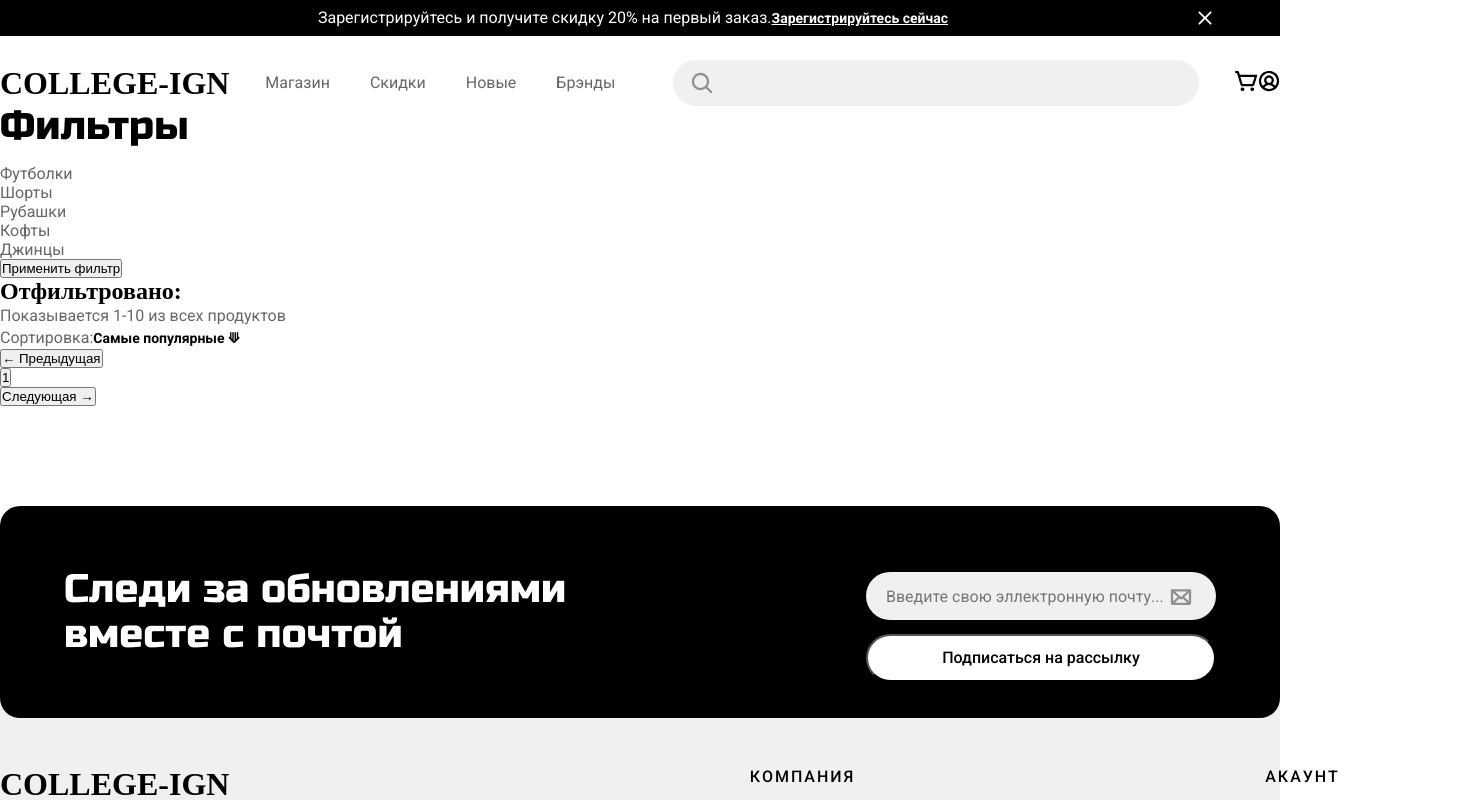
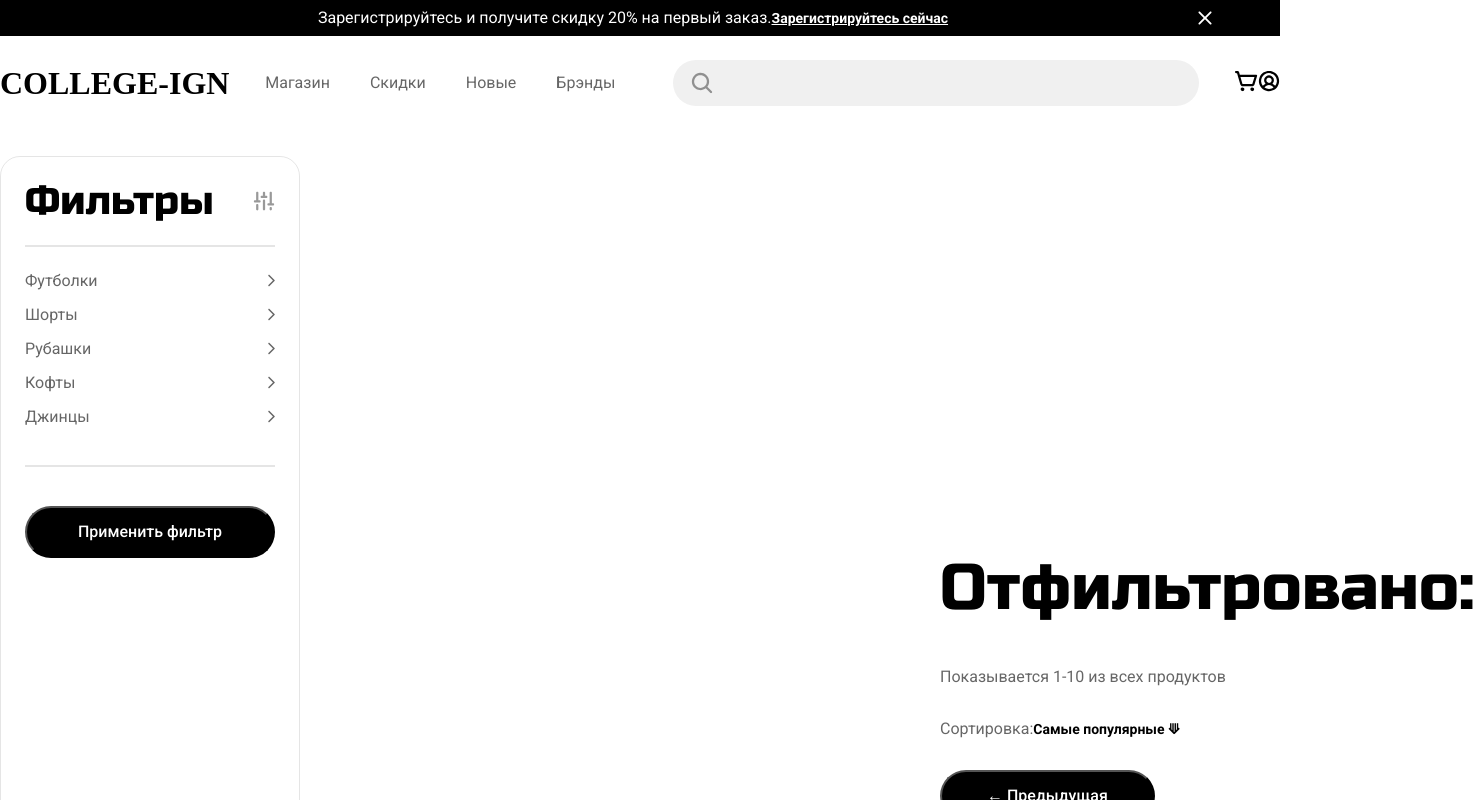
Before and after one commit to p1gnat/college-clothes-shop, a React (Vite) app in the folder client/: page /shop in a window 1280 px wide. Shown: the top 800 px of the page, 1474 px wide, since content can reach past the window. Built offline with nearby package versions, Linux system fonts and the light colour scheme; a web font is replaced by a local one.

Commit message:
Filter components in the shop page

```diff
--- /dev/null
+++ b/client/src/components/ShopComponents/Filter.css
@@ -0,0 +1,41 @@
+.filters {
+  margin-top: 50px;
+  width: 300px;
+  height: 1220px;
+
+  padding: 24px;
+  border: 1px solid #0000001a;
+  border-radius: 20px;
+}
+
+.top-filter {
+  display: flex;
+  justify-content: space-between;
+  align-items: center;
+  flex-flow: row;
+}
+
+.top-filter img {
+  cursor: pointer;
+}
+
+.lines {
+  display: block;
+  max-width: 250px;
+  height: 1px;
+
+  border: 1px solid #0000001a;
+
+  margin: 24px 0;
+}
+
+.all-filters {
+  display: flex;
+  flex-flow: column;
+  gap: 15px;
+}
+
+.filter {
+  display: flex;
+  justify-content: space-between;
+}
--- /dev/null
+++ b/client/src/components/ShopComponents/Filter.jsx
@@ -0,0 +1,40 @@
+import React from "react";
+import "./Filter.css";
+
+const Filter = () => {
+  return (
+    <section className="filters">
+      <div className="top-filter">
+        <h2>Фильтры</h2>
+        <img src="./InShop/Misc.svg" alt="Остальное" />
+      </div>
+      <span className="lines"></span>
+      <div className="all-filters">
+        <div className="filter">
+          <a href="">Футболки</a>
+          <img src="./InShop/arrow-shop.svg" alt="" />
+        </div>
+        <div className="filter">
+          <a href="">Шорты</a>
+          <img src="./InShop/arrow-shop.svg" alt="" />
+        </div>
+        <div className="filter">
+          <a href="">Рубашки</a>
+          <img src="./InShop/arrow-shop.svg" alt="" />
+        </div>
+        <div className="filter">
+          <a href="">Кофты</a>
+          <img src="./InShop/arrow-shop.svg" alt="" />
+        </div>
+        <div className="filter">
+          <a href="">Джинцы</a>
+          <img src="./InShop/arrow-shop.svg" alt="" />
+        </div>
+        <span className="lines"></span>
+        <button className="shop-button">Применить фильтр</button>
+      </div>
+    </section>
+  );
+};
+
+export default Filter;
--- a/client/src/pageStyles/Shop.css
+++ b/client/src/pageStyles/Shop.css
@@ -0,0 +1,6 @@
+.main {
+  display: flex;
+  justify-content: space-between;
+  margin: auto;
+  width: 1440px;
+}
--- a/client/src/pages/Login.jsx
+++ b/client/src/pages/Login.jsx
@@ -70,7 +70,7 @@ const Wrapper = styled.div`
   height: 100vh;
   display: flex;
   flex-direction: column;
-  justify-content: center; /* Centers content vertically */
+  justify-content: center;
   background-color: white;
 `;
 
--- a/client/src/pages/Register.jsx
+++ b/client/src/pages/Register.jsx
@@ -4,7 +4,7 @@ import { yupResolver } from "@hookform/resolvers/yup";
 import * as yup from "yup";
 import { NavLink } from "react-router";
 import axios from "axios";
-import { useMutation, useQueryClient } from "@tanstack/react-query";
+import { useMutation } from "@tanstack/react-query";
 
 const H1 = styled.h1`
   font-family: Noto Sans;
@@ -72,7 +72,7 @@ const Wrapper = styled.div`
   height: 100vh;
   display: flex;
   flex-direction: column;
-  justify-content: center; /* Centers content vertically */
+  justify-content: center;
 
   background-color: white;
 `;
@@ -109,7 +109,7 @@ const Input = styled.input`
   background-color: #00000021;
 
   &:focus {
-    outline: none; /* Removes the default focus border */
+    outline: none;
   }
 `;
 
@@ -174,7 +174,6 @@ const Register = () => {
   const sendRegister = async (data) => {
     try {
       console.log(data);
-      // put url
       await axios.post("/url", {
         email: data.email,
         password: data.password,
--- a/client/src/pages/Shop.jsx
+++ b/client/src/pages/Shop.jsx
@@ -3,41 +3,17 @@ import TopHeader from "../components/Headers/TopHeader";
 import Header from "../components/Headers/Header";
 import Aside from "../components/Body/Aside";
 import Footer from "../components/Footers/Footer";
+import Filter from "../components/ShopComponents/Filter";
+
+import "../pageStyles/Shop.css";
 
 const Shop = () => {
   return (
     <>
       <TopHeader></TopHeader>
       <Header></Header>
-      <section className="filters">
-        <div className="top-filter">
-          <h2>Фильтры</h2>
-          <img src="" alt="" />
-        </div>
-        <div>
-          <div className="filter">
-            <a href="">Футболки</a>
-            <img src="" alt="" />
-          </div>
-          <div className="filter">
-            <a href="">Шорты</a>
-            <img src="" alt="" />
-          </div>
-          <div className="filter">
-            <a href="">Рубашки</a>
-            <img src="" alt="" />
-          </div>
-          <div className="filter">
-            <a href="">Кофты</a>
-            <img src="" alt="" />
-          </div>
-          <div className="filter">
-            <a href="">Джинцы</a>
-            <img src="" alt="" />
-          </div>
-          <button>Применить фильтр</button>
-        </div>
-      </section>
+      <div className="main">
+        <Filter />
         <section className="products">
           <div className="top-parts">
             <h1>Отфильтровано:</h1>
@@ -60,6 +36,7 @@ const Shop = () => {
             <button>Следующая →</button>
           </div>
         </section>
+      </div>
       <Aside></Aside>
       <Footer></Footer>
     </>
```
Also changed, not shown: client/public/InShop/Misc.svg (added), client/public/InShop/arrow-shop.svg (added). Lines whose indentation alone changed are shown as unchanged.
